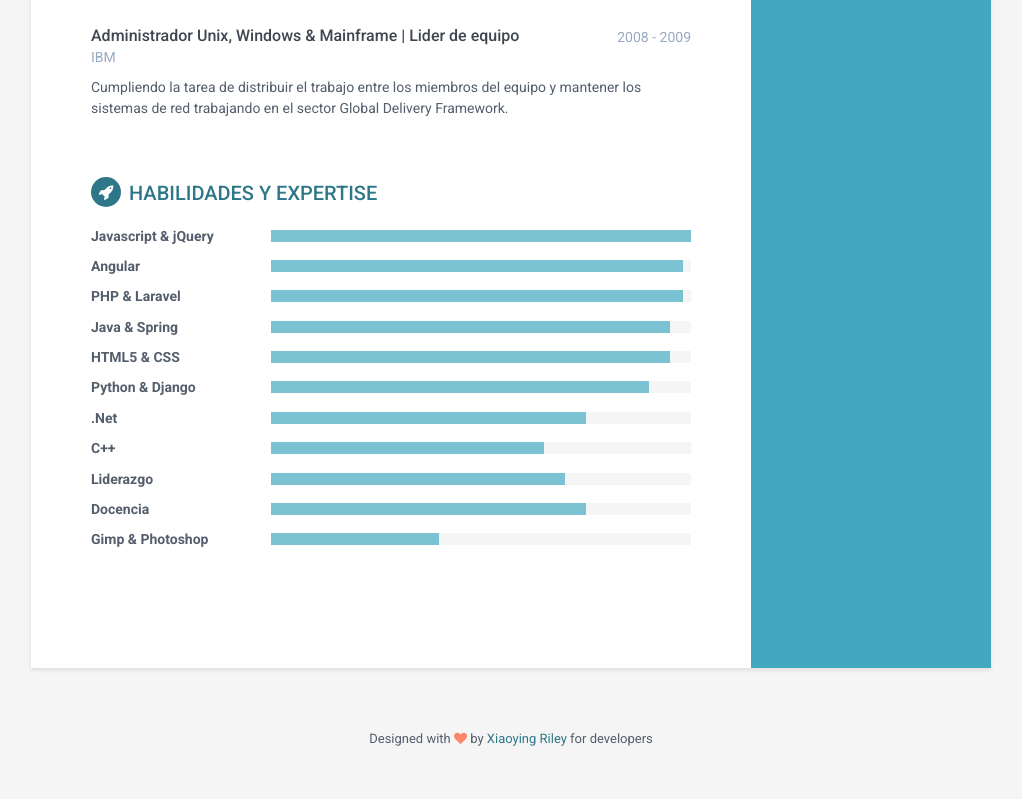
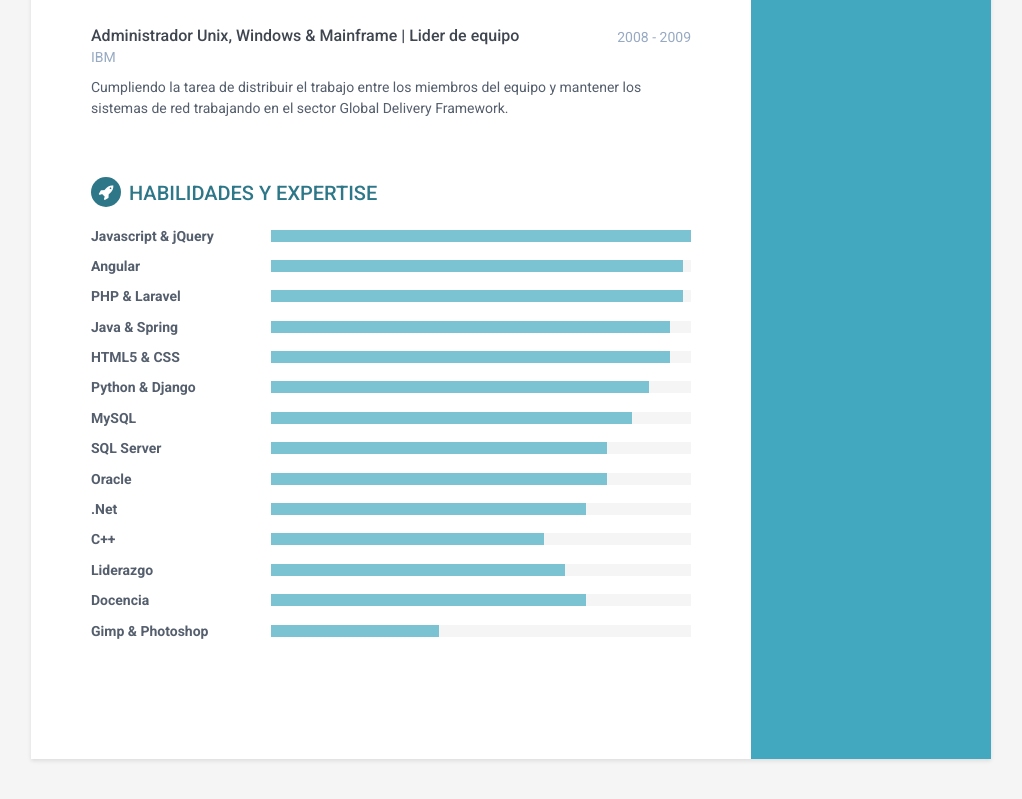
Before and after one commit to shizus/curriculum, a plain HTML site: page index.html in a window 1280 px wide. Shown: the part 1777-2576 px from the top of the page, without its empty margins (129-1151 px from the left). Drawn offline with Linux system fonts and the light colour scheme.

Commit message:
agrego tecnologías

```diff
--- a/index.html
+++ b/index.html
@@ -91,10 +91,10 @@
                     <p>Habiendo empezado en la informática desde muy chico como hobbie, comencé mi carrera como empleado
                         en una empresa grande, como es IBM.
                     </p>
-                    <p>En 2013 decidí iniciar mi propia empresa y, a principios de 2016, luego de que se disolviera mi segundo emprendimiento con el que había ganado Startup Chile,
-                        me volqué al mercado freelance como desarrollador y consultor
-                        aportando en distintos emprendimientos y empresas el conocimiento que adquirí en todas las áreas que
-                        conlleva un proyecto tecnológico.
+                    <p>En 2013 inicié mi propia empresa, pero fue recién con mi segundo emprendimiento que gané Startup Chile. A
+                        principios de 2016, decidí volcarme al mercado freelance como desarrollador y consultor aportando,
+                        en distintos emprendimientos y empresas, el conocimiento que adquirí en todas las áreas que conlleva
+                        un proyecto tecnológico.
                     </p>
                 </div><!--//summary-->
             </section><!--//section-->
@@ -316,6 +316,28 @@
 
 
                     <div class="item">
+                        <h3 class="level-title">MySQL</h3>
+                        <div class="level-bar">
+                            <div class="level-bar-inner" data-level="86%">
+                            </div>
+                        </div><!--//level-bar-->
+                    </div><!--//item-->
+                    <div class="item">
+                        <h3 class="level-title">SQL Server</h3>
+                        <div class="level-bar">
+                            <div class="level-bar-inner" data-level="80%">
+                            </div>
+                        </div><!--//level-bar-->
+                    </div><!--//item-->
+                    <div class="item">
+                        <h3 class="level-title">Oracle</h3>
+                        <div class="level-bar">
+                            <div class="level-bar-inner" data-level="80%">
+                            </div>
+                        </div><!--//level-bar-->
+                    </div><!--//item-->
+
+                    <div class="item">
                         <h3 class="level-title">.Net</h3>
                         <div class="level-bar">
                             <div class="level-bar-inner" data-level="75%">
```
